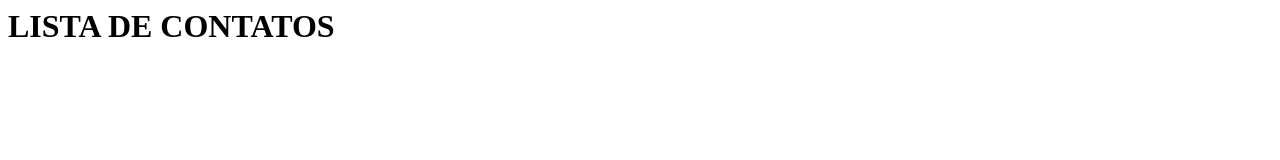
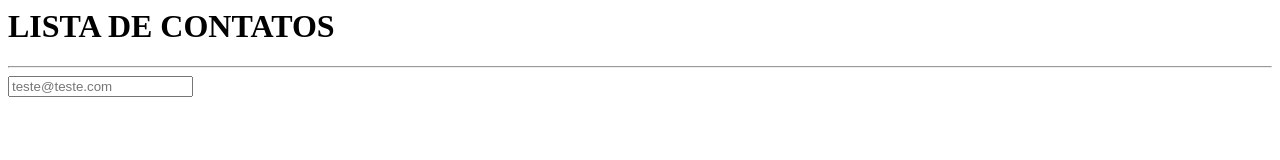
Before and after one commit to AlessandraDorregaray/estudoPython, a plain HTML site: page index.html in a window 1280 px wide. Drawn offline with Linux system fonts and the light colour scheme.

Commit message:
adicionado campo de email

```diff
--- a/index.html
+++ b/index.html
@@ -1 +1,3 @@
 <h1>LISTA DE CONTATOS</h1>
+<hr>
+<input type="email"  placeholder="teste@teste.com">
```
